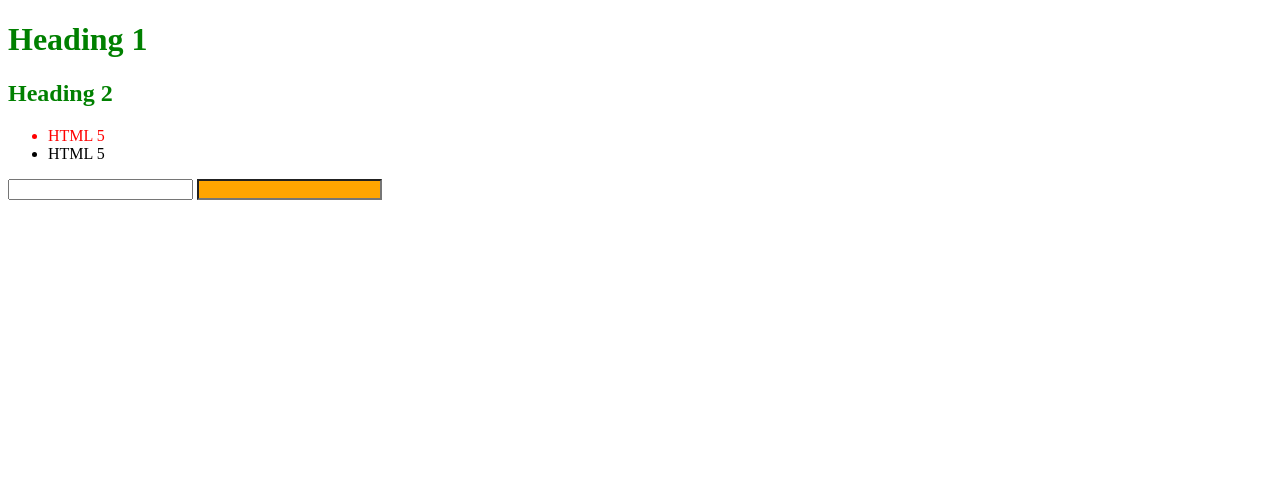
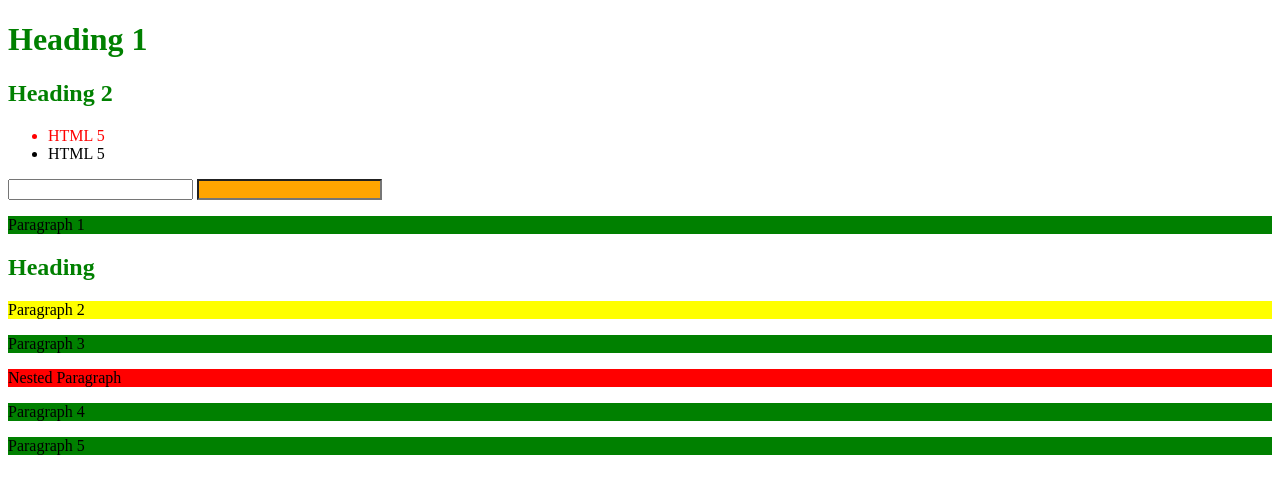
Before and after one commit to felixTechnology/CSS_CourseHunter, a plain HTML site: page SecondPart/index.html in a window 1280 px wide. Drawn offline with Linux system fonts and the light colour scheme.

Commit message:
combinators in CSS

```diff
--- a/SecondPart/index.html
+++ b/SecondPart/index.html
@@ -39,6 +39,24 @@
         }
 
         input[type="email"] {background-color: orange}
+
+        section p{
+
+            background-color: red;
+        }
+
+        section > p{
+
+            background-color: green;
+        }
+
+
+        h1 + p{
+
+            background-color: yellow;
+        }
+
+
     </style>
 
 
@@ -61,5 +79,19 @@
     <input type="text">
 
     <input type="email">
+
+    <section>
+        <p> Paragraph 1 </p>
+        <h1>Heading</h1>
+        <p>Paragraph 2</p>
+        <p>Paragraph 3 </p>
+
+        <div>
+            <p>Nested Paragraph </p>
+        </div>
+
+        <p> Paragraph 4 </p>
+        <p> Paragraph 5 </p>
+    </section>
 </body>
 </html>
```
Also changed, not shown: 1 other file.
